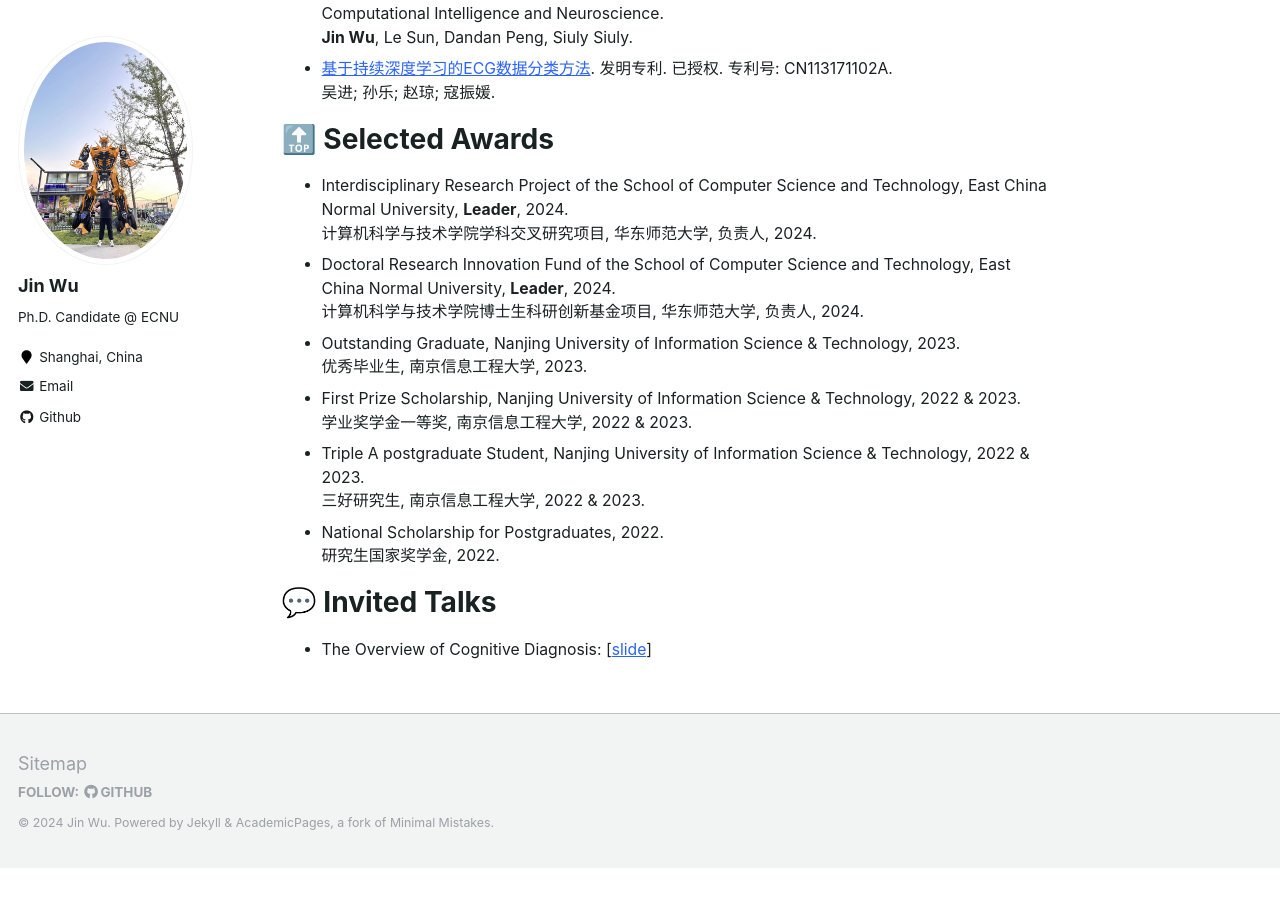
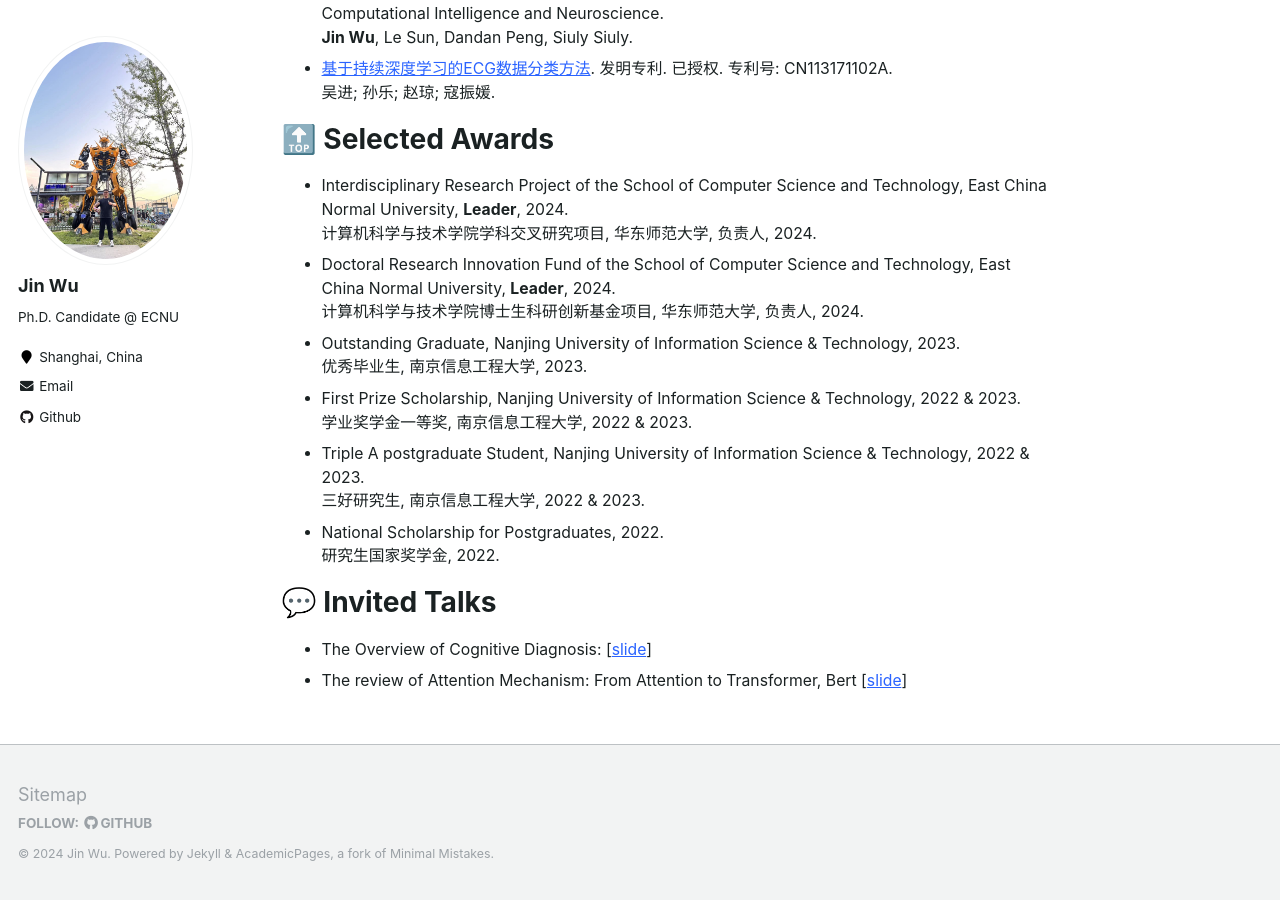
Before and after one commit to WooTzins/WooTzins.github.io, a Jekyll site: the page built from _pages/about.md, in a window 1280 px wide and 900 px high, scrolled down 661 px. Built offline with Jekyll 4.4.1, drawn with Linux system fonts in a browser that asks for light colours; comment, search, counter and statistics services are not loaded; before the commit the page ends 1529 px from its top, so only the background shows below that.

Commit message:
Update about.md

```diff
--- a/_pages/about.md
+++ b/_pages/about.md
@@ -50,3 +50,4 @@ Le, Sun, **Jin Wu**, Yang Xu, Yanchun Zhang.
 💬 Invited Talks
 ======
 * The Overview of Cognitive Diagnosis: [[slide](/files/Cognitive_Diagnosis_Review.pdf)]
+* The review of Attention Mechanism: From Attention to Transformer, Bert [[slide](/files/attention.pdf)]
```
